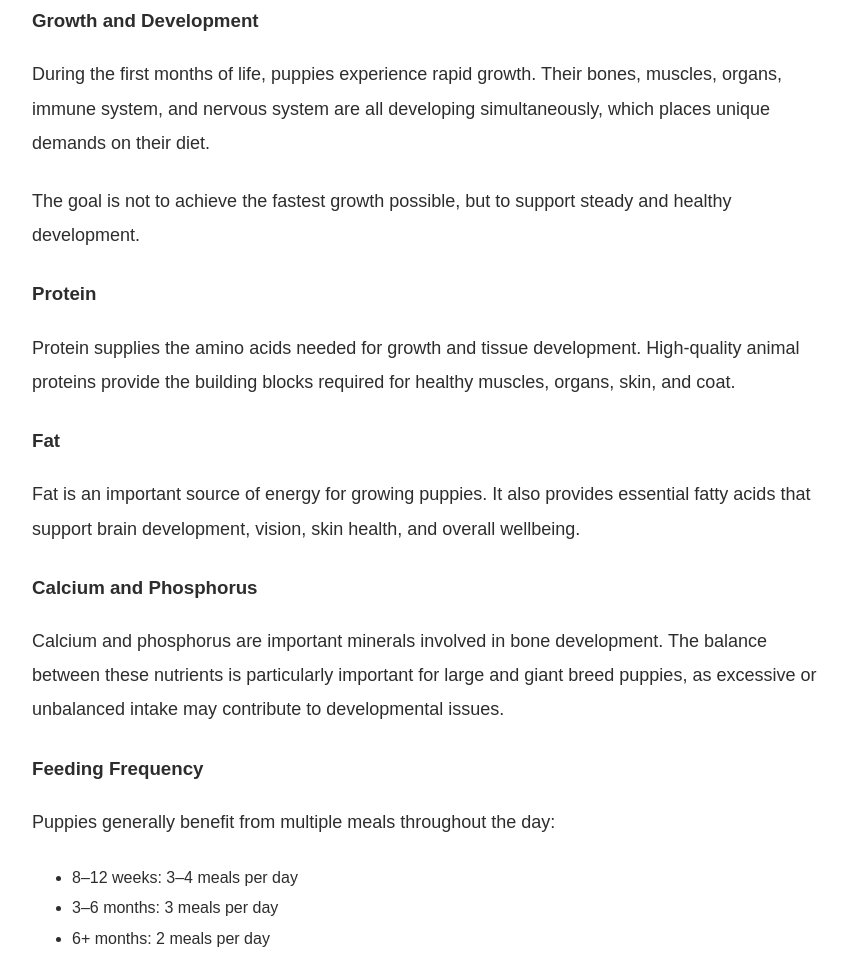
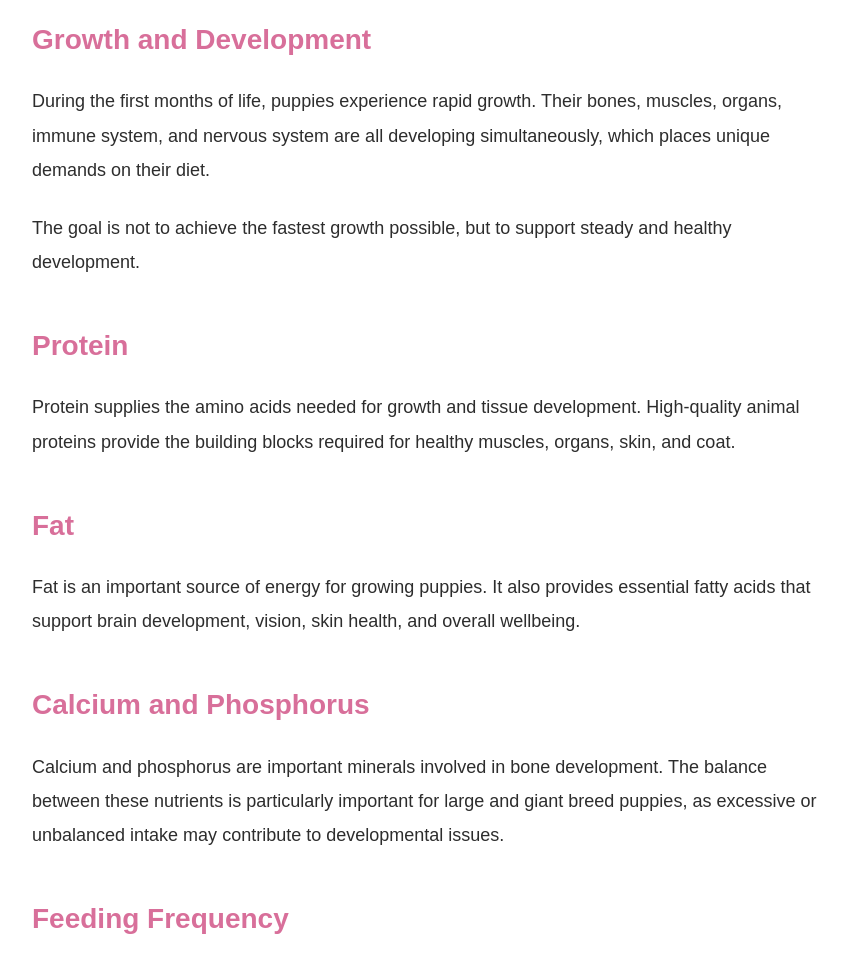
Before and after one commit to joasoon14/alassie.bequi-dog-nutrition, a plain HTML site: page puppy-nutrition/index.html in a window 1280 px wide. Shown: the part 797-1757 px from the top of the page, without its empty margins (208-1056 px from the left). Drawn offline with Linux system fonts and the light colour scheme.

Commit message:
Add styles for about card section

```diff
--- a/style.css
+++ b/style.css
@@ -151,3 +151,14 @@ padding: 20px;
 margin: 30px 0;
 border-radius: 12px;
 }
+
+.about-card h3 {
+    color: #d86f9a;
+    margin-top: 40px;
+    margin-bottom: 15px;
+    font-size: 28px;
+}
+
+.about-card ul {
+    line-height: 1.8;
+}
```
